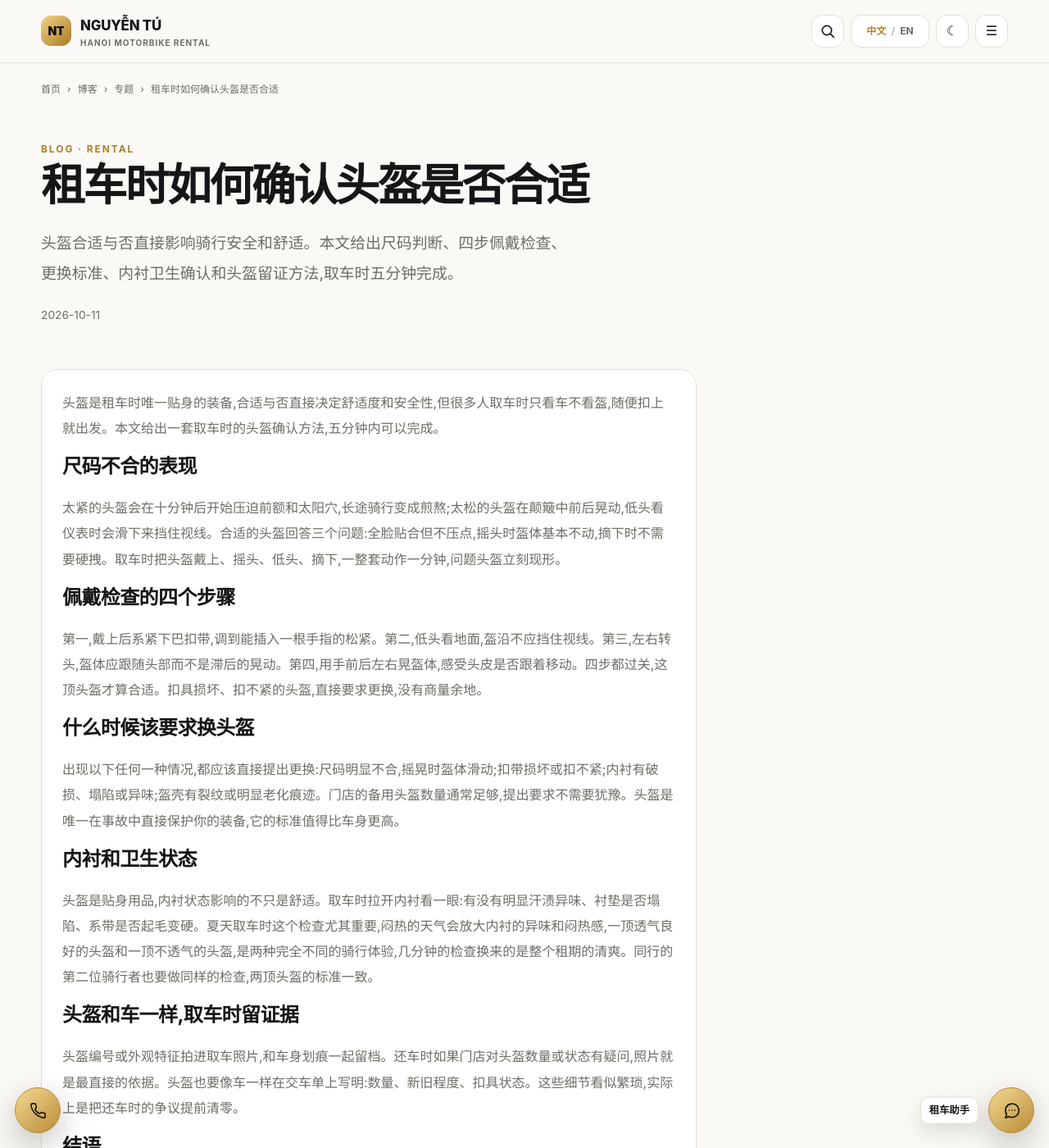
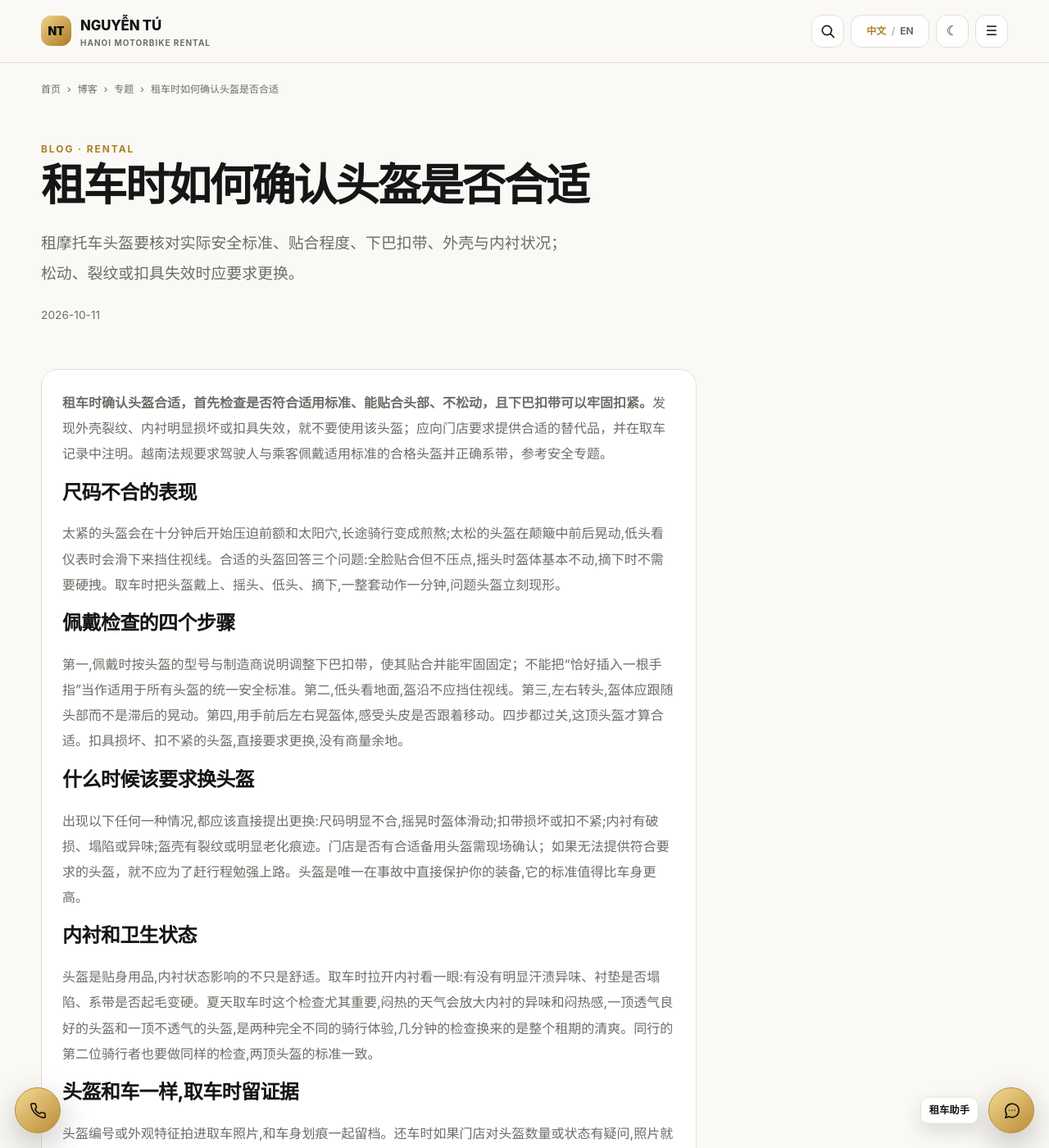
Before and after one commit to thuexemayhanoi/china, a Jekyll site: the page built from _posts/2026-10-11-hanoi-rental-scooters-15.md, in a window 1280 px wide and 1400 px high. Shown: the whole window at 82% size. Built offline with Jekyll 4.4.1, drawn with Linux system fonts in a browser that asks for light colours.

Commit message:
seo(china): answer-first factual corrections for 2026-10-11-hanoi-rental-scooters-15.md

```diff
--- a/_posts/2026-10-11-hanoi-rental-scooters-15.md
+++ b/_posts/2026-10-11-hanoi-rental-scooters-15.md
@@ -5,14 +5,15 @@ topic: "rental"
 subtopic: "scooters"
 permalink: "/blog/hanoi-rental-scooters-15/"
 title: "租车时如何确认头盔是否合适"
-description: "头盔合适与否直接影响骑行安全和舒适。本文给出尺码判断、四步佩戴检查、更换标准、内衬卫生确认和头盔留证方法,取车时五分钟完成。"
+description: "租摩托车头盔要核对实际安全标准、贴合程度、下巴扣带、外壳与内衬状况；松动、裂纹或扣具失效时应要求更换。"
+last_modified_at: "2026-10-12"
 primary_keyword: "河内踏板车租赁"
 date: "2026-10-11 15:29:04 +0700"
 seo_silo: "rental/scooters"
 breadcrumbs: [{"label":"博客","href":"/blog/"},{"label":"专题","href":"/topics/rental/scooters/"},{"label":"租车时如何确认头盔是否合适"}]
 publication_method: "automated_qa"
 ---
-头盔是租车时唯一贴身的装备,合适与否直接决定舒适度和安全性,但很多人取车时只看车不看盔,随便扣上就出发。本文给出一套取车时的头盔确认方法,五分钟内可以完成。
+**租车时确认头盔合适，首先检查是否符合适用标准、能贴合头部、不松动，且下巴扣带可以牢固扣紧。**发现外壳裂纹、内衬明显损坏或扣具失效，就不要使用该头盔；应向门店要求提供合适的替代品，并在取车记录中注明。越南法规要求驾驶人与乘客佩戴适用标准的合格头盔并正确系带，参考[安全专题](/topics/guides/safety/)。
 
 ## 尺码不合的表现
 
@@ -20,11 +21,11 @@ publication_method: "automated_qa"
 
 ## 佩戴检查的四个步骤
 
-第一,戴上后系紧下巴扣带,调到能插入一根手指的松紧。第二,低头看地面,盔沿不应挡住视线。第三,左右转头,盔体应跟随头部而不是滞后的晃动。第四,用手前后左右晃盔体,感受头皮是否跟着移动。四步都过关,这顶头盔才算合适。扣具损坏、扣不紧的头盔,直接要求更换,没有商量余地。
+第一,佩戴时按头盔的型号与制造商说明调整下巴扣带，使其贴合并能牢固固定；不能把“恰好插入一根手指”当作适用于所有头盔的统一安全标准。第二,低头看地面,盔沿不应挡住视线。第三,左右转头,盔体应跟随头部而不是滞后的晃动。第四,用手前后左右晃盔体,感受头皮是否跟着移动。四步都过关,这顶头盔才算合适。扣具损坏、扣不紧的头盔,直接要求更换,没有商量余地。
 
 ## 什么时候该要求换头盔
 
-出现以下任何一种情况,都应该直接提出更换:尺码明显不合,摇晃时盔体滑动;扣带损坏或扣不紧;内衬有破损、塌陷或异味;盔壳有裂纹或明显老化痕迹。门店的备用头盔数量通常足够,提出要求不需要犹豫。头盔是唯一在事故中直接保护你的装备,它的标准值得比车身更高。
+出现以下任何一种情况,都应该直接提出更换:尺码明显不合,摇晃时盔体滑动;扣带损坏或扣不紧;内衬有破损、塌陷或异味;盔壳有裂纹或明显老化痕迹。门店是否有合适备用头盔需现场确认；如果无法提供符合要求的头盔，就不应为了赶行程勉强上路。头盔是唯一在事故中直接保护你的装备,它的标准值得比车身更高。
 
 ## 内衬和卫生状态
 
```
